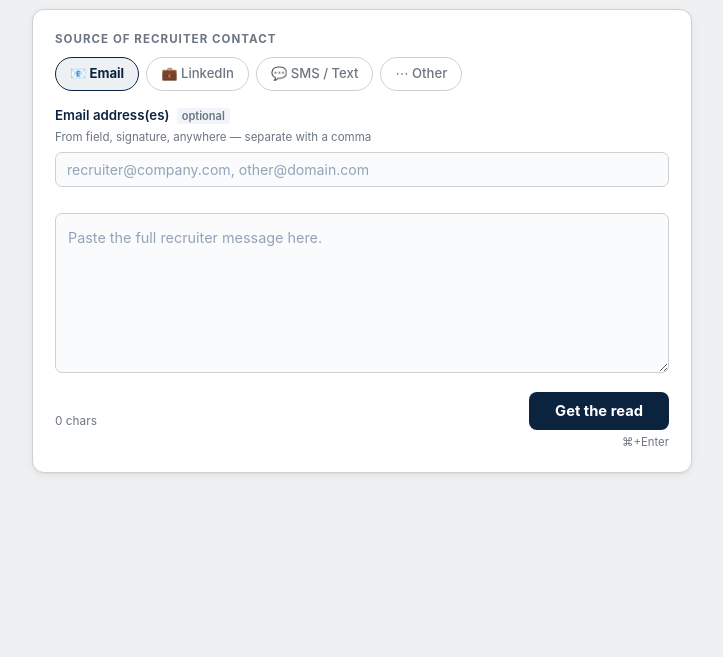
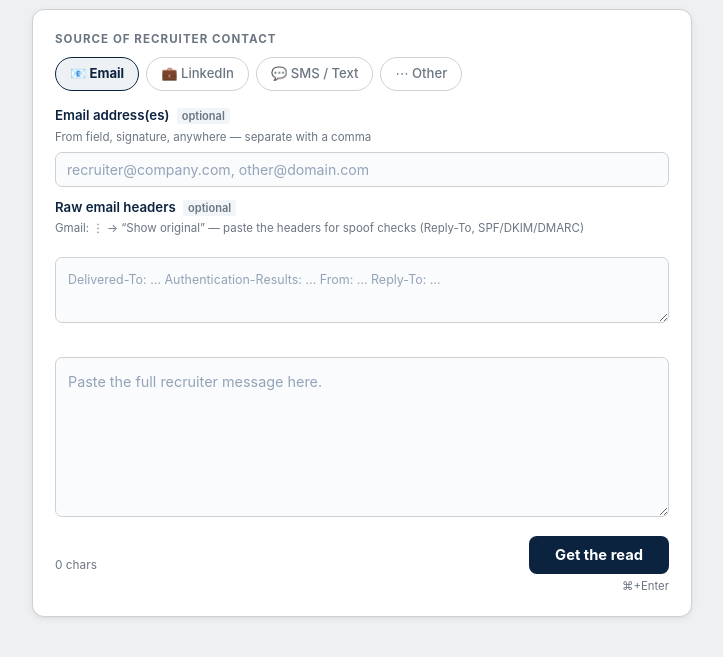
Before and after one commit to molemantis/metier, a Flask app: page / in a window 1280 px wide. Shown: the part 191-848 px from the top of the page, without its empty margins (278-1001 px from the left). Before the commit the page ends 665 px from the top, so only its background shows below. Run offline with Flask 3, Linux system fonts and the light colour scheme.

Commit message:
Add deterministic technical verification layer for recruiter vetting
New automated checks that run before the LLM and feed it hard evidence:

- Link & URL intelligence: extract every URL in the message; flag URL
  shorteners (hidden destinations) and generic form services used as
  fake application portals; run RDAP age + DNS checks on unfamiliar
  linked domains (previously only sender email domains were checked)
- Email-infrastructure DNS: MX record presence (no MX = spoofed
  corporate sender) and SPF/DMARC checks on sender domains (dnspython)
- Lookalike domain detection: punycode/homoglyph domains, hiring words
  bolted onto domains (acme-careers.net), and digit-substitution
  lookalikes (br1ghtwave when the message names Brightwave)
- Disposable-email detection: burner inboxes (mailinator etc.) flagged
  as near-certain scams
- ATS slug verification: Greenhouse/Lever/Workday/Ashby/Workable/
  SmartRecruiters links get their company slug extracted to verify it
  matches the claimed employer
- Optional raw email headers field on the Analyzer: parses Reply-To
  mismatch (strongest spoof tell), Return-Path mismatch, SPF/DKIM/DMARC
  results, and bulk-mailer fingerprints; Reply-To also feeds the
  known-scammer correlation
- Targeted careers-page scan: site:{domain} careers OR jobs search to
  confirm the company's own site lists roles

Also: new system-prompt section weighting the technical evidence,
removed dead code in run_domain_checks. Requires pip install -r
requirements.txt (new dependency: dnspython).

Co-Authored-By: Claude Opus 4.8 <noreply@anthropic.com>

```diff
--- a/app.py
+++ b/app.py
@@ -135,6 +135,173 @@ def _norm_phone(v): return re.sub(r"\D", "", v)
 
 PERSONAL_DOMAINS = {"gmail.com","yahoo.com","hotmail.com","outlook.com",
                     "icloud.com","aol.com","protonmail.com","me.com","live.com"}
+
+# Disposable/temporary inboxes — near-certain scam when used for recruiting outreach
+DISPOSABLE_DOMAINS = {
+    "mailinator.com","guerrillamail.com","10minutemail.com","temp-mail.org","tempmail.com",
+    "throwawaymail.com","yopmail.com","getnada.com","maildrop.cc","sharklasers.com",
+    "trashmail.com","mohmal.com","emailondeck.com","mintemail.com","dispostable.com",
+    "fakeinbox.com","mailnesia.com","tempinbox.com","spamgourmet.com","mytemp.email",
+}
+
+# Link intelligence — shorteners hide destinations; form services are not hiring portals
+URL_SHORTENERS = {"bit.ly","tinyurl.com","t.co","goo.gl","ow.ly","is.gd","buff.ly",
+                  "rebrand.ly","cutt.ly","shorturl.at","rb.gy","tiny.cc"}
+FORM_SERVICES  = {"forms.gle","forms.office.com","typeform.com","jotform.com","tally.so",
+                  "surveymonkey.com","wufoo.com","cognitoforms.com","formstack.com","airtable.com"}
+# Hosts we never run age checks on (well-known infrastructure, not evidence either way)
+SKIP_LINK_HOSTS = {"linkedin.com","lnkd.in","calendly.com","zoom.us","google.com",
+                   "docs.google.com","meet.google.com","teams.microsoft.com","github.com",
+                   "x.com","twitter.com","youtube.com","indeed.com","ziprecruiter.com","glassdoor.com"}
+
+def _host_matches(host, ref):
+    return host == ref or host.endswith("." + ref)
+
+def _ats_info(host, path):
+    """Identify a real ATS link and pull the company slug so it can be checked
+    against the claimed employer. Returns (ats_name, slug) or None."""
+    seg = lambda: (path.strip("/").split("/") or [""])[0]
+    if _host_matches(host, "greenhouse.io")        and seg(): return ("Greenhouse", seg())
+    if _host_matches(host, "jobs.lever.co")        and seg(): return ("Lever", seg())
+    if _host_matches(host, "jobs.ashbyhq.com")     and seg(): return ("Ashby", seg())
+    if _host_matches(host, "apply.workable.com")   and seg(): return ("Workable", seg())
+    if _host_matches(host, "jobs.smartrecruiters.com") and seg(): return ("SmartRecruiters", seg())
+    first = host.split(".")[0]
+    if host.endswith(".myworkdayjobs.com"): return ("Workday", first)
+    if host.endswith(".recruitee.com"):     return ("Recruitee", first)
+    if host.endswith(".breezy.hr"):         return ("Breezy", first)
+    if host.endswith(".bamboohr.com"):      return ("BambooHR", first)
+    if host.endswith(".icims.com"):         return ("iCIMS", first)
+    return None
+
+_URL_RE = re.compile(r"""https?://[^\s<>"')\]]+|\bwww\.[A-Za-z0-9.-]+\.[A-Za-z]{2,}[^\s<>"')\]]*""")
+
+def _extract_urls(text):
+    return list(dict.fromkeys(u.rstrip(".,;:!?") for u in _URL_RE.findall(text or "")))
+
+def _url_host_path(url):
+    if url.startswith("www."): url = "http://" + url
+    try:
+        from urllib.parse import urlparse
+        p = urlparse(url)
+        return (p.hostname or "").lower(), p.path or ""
+    except Exception:
+        return "", ""
+
+_LEET = str.maketrans("0135478", "oleastb")
+_HIRING_WORDS = r"(careers?|jobs?|hiring|recruit(?:ing|ment)?|talent|apply|hr)"
+
+def _lookalike_notes(host, message):
+    """Deterministic lookalike tells for a domain: punycode, hiring-word bolt-ons,
+    and digit-substitution of a brand named in plain letters elsewhere in the message."""
+    notes = []
+    if "xn--" in host:
+        notes.append("⚠ PUNYCODE/HOMOGLYPH DOMAIN — characters disguised to imitate another domain")
+    labels = host.split(".")
+    label = labels[-2] if len(labels) >= 2 else labels[0]
+    if "-" in label and re.search(rf"(^|-){_HIRING_WORDS}(-|$)", label):
+        notes.append("⚠ hiring word bolted onto the domain — real companies host careers on their main domain")
+    _LEET_I = str.maketrans("0135478", "oieastb")   # leet "1" reads as both "l" and "i"
+    for part in label.split("-"):
+        if not any(ch.isdigit() for ch in part): continue
+        for plain in {part.translate(_LEET), part.translate(_LEET_I)}:
+            if plain != part and len(plain) > 3 and re.search(rf"\b{re.escape(plain)}\b", (message or ""), re.IGNORECASE):
+                notes.append(f"⚠ DIGIT-SUBSTITUTION LOOKALIKE of “{plain}” — classic impersonation registration")
+                break
+    return notes
+
+def run_url_checks(message: str) -> str:
+    """Deterministic link intelligence on every URL in the message body —
+    shorteners, form-service 'portals', ATS slugs, lookalikes, and age checks
+    on unfamiliar linked domains. Runs before the LLM so it scores on evidence."""
+    urls = _extract_urls(message)
+    if not urls: return ""
+    lines, seen, aged = ["\n## Link & URL Checks (automated)"], set(), 0
+    for url in urls[:8]:
+        host, path = _url_host_path(url)
+        if not host or host in seen: continue
+        seen.add(host)
+        notes = []
+        if any(_host_matches(host, s) for s in URL_SHORTENERS):
+            notes.append("⚠ URL SHORTENER — destination hidden; legitimate recruiters link directly")
+        if any(_host_matches(host, s) for s in FORM_SERVICES):
+            notes.append("⚠ generic form service used as an application path — real companies use their ATS or careers site")
+        ats = _ats_info(host, path)
+        if ats:
+            notes.append(f"ATS link ({ats[0]}), company slug “{ats[1]}” — verify the slug matches the claimed employer")
+        notes += _lookalike_notes(host, message)
+        skip = (any(_host_matches(host, s) for s in SKIP_LINK_HOSTS) or host in PERSONAL_DOMAINS
+                or any(_host_matches(host, s) for s in URL_SHORTENERS)
+                or any(_host_matches(host, s) for s in FORM_SERVICES))
+        if not ats and not skip and aged < 3:
+            reg = ".".join(host.split(".")[-2:])
+            info = check_domain(reg)
+            aged += 1
+            if info["age_days"] is not None and info["age_days"] < 180:
+                notes.append(f"⚠ linked domain registered only {info['age_days']} days ago ({info['reg_date']})")
+            elif info["age_days"] is not None:
+                notes.append(f"linked domain established ({info['reg_date']})")
+            if not info["resolves"]:
+                notes.append("⚠ linked domain does not resolve")
+        if notes:
+            lines.append(f"- {host}: " + "; ".join(notes))
+    return "\n".join(lines) if len(lines) > 1 else ""
+
+def check_email_dns(domain: str) -> dict:
+    """MX/SPF/DMARC presence — real corporate domains have mail infrastructure."""
+    out = {"mx": None, "spf": None, "dmarc": None}
+    try:
+        import dns.resolver
+    except ImportError:
+        return out
+    res = dns.resolver.Resolver(); res.timeout = res.lifetime = 4
+    try: out["mx"] = bool(res.resolve(domain, "MX"))
+    except Exception: out["mx"] = False
+    try:
+        txts = [b"".join(r.strings).decode(errors="replace") for r in res.resolve(domain, "TXT")]
+        out["spf"] = any(t.lower().startswith("v=spf1") for t in txts)
+    except Exception: out["spf"] = False
+    try:
+        txts = [b"".join(r.strings).decode(errors="replace") for r in res.resolve(f"_dmarc.{domain}", "TXT")]
+        out["dmarc"] = any("v=dmarc1" in t.lower() for t in txts)
+    except Exception: out["dmarc"] = False
+    return out
+
+def parse_email_headers(raw: str):
+    """Parse raw email headers the user pastes from 'Show original'.
+    Returns (findings_text, reply_to_email) — the strongest spoof evidence available."""
+    if not raw or not raw.strip(): return "", None
+    from email.parser import HeaderParser
+    try:
+        h = HeaderParser().parsestr(raw.strip())
+    except Exception:
+        return "", None
+    addr = lambda s: (re.search(r"[\w.+-]+@[\w.-]+", s or "") or [None]) and \
+                     (re.search(r"[\w.+-]+@[\w.-]+", s or "").group(0).lower()
+                      if re.search(r"[\w.+-]+@[\w.-]+", s or "") else None)
+    frm, rep, rp = addr(h.get("From")), addr(h.get("Reply-To")), addr(h.get("Return-Path"))
+    dom = lambda a: a.split("@")[1] if a and "@" in a else ""
+    lines = ["\n## Email Header Analysis (automated, from raw headers)"]
+    if frm: lines.append(f"From: {frm}")
+    if rep and frm and dom(rep) != dom(frm):
+        lines.append(f"⚠ REPLY-TO MISMATCH: From is @{dom(frm)} but replies are routed to {rep} — classic spoof/impersonation pattern")
+    elif rep:
+        lines.append(f"Reply-To: {rep} (matches From domain)")
+    if rp and frm and dom(rp) != dom(frm):
+        lines.append(f"⚠ Return-Path domain (@{dom(rp)}) differs from From domain (@{dom(frm)})")
+    auth = h.get("Authentication-Results", "")
+    if auth:
+        for mech in ("spf", "dkim", "dmarc"):
+            m = re.search(rf"{mech}=(\w+)", auth, re.IGNORECASE)
+            if m:
+                r = m.group(1).lower()
+                lines.append(f"{mech.upper()}: {'pass ✓' if r == 'pass' else '⚠ ' + r.upper() + ' — sender authentication failed or missing'}")
+    else:
+        lines.append("No Authentication-Results header found in the pasted headers")
+    bulk = h.get("X-Mailer", "") + " " + (h.get("List-Unsubscribe") or "")
+    if re.search(r"sendgrid|mailgun|mailchimp|brevo|sendinblue|campaign", bulk, re.IGNORECASE) or h.get("List-Unsubscribe"):
+        lines.append("Sent via bulk-mail infrastructure (mass outreach, not a personal note)")
+    return ("\n".join(lines) if len(lines) > 1 else ""), rep
 
 # ── Keyword pre-screening ──────────────────────────────────────────────────────
 # Runs instantly before the Claude call — catches obvious patterns for free.
@@ -411,14 +578,17 @@ def check_domain(domain: str) -> dict:
         result["error"] = str(e)
     return result
 
-def run_domain_checks(domains: list[str]) -> str:
-    """Automated domain intel (age via RDAP, DNS resolution) — runs BEFORE Claude
-    so the model factors it straight into the verdict. Returns a text block."""
+def run_domain_checks(domains: list[str], message: str = "") -> str:
+    """Automated domain intel (age via RDAP, DNS/MX/SPF/DMARC, lookalike tells) —
+    runs BEFORE Claude so the model factors it straight into the verdict."""
     lines = []
     for domain in domains[:3]:
-        if not domain or domain in PERSONAL_DOMAINS:
-            if domain in PERSONAL_DOMAINS:
-                lines.append(f"{domain}: personal email provider (gmail/yahoo/etc) — not a company domain")
+        if not domain: continue
+        if domain in DISPOSABLE_DOMAINS:
+            lines.append(f"{domain}: ⚠ DISPOSABLE/TEMPORARY EMAIL DOMAIN — burner inbox, near-certain scam")
+            continue
+        if domain in PERSONAL_DOMAINS:
+            lines.append(f"{domain}: personal email provider (gmail/yahoo/etc) — not a company domain")
             continue
         info = check_domain(domain)
         bits = [f"{domain}:"]
@@ -432,9 +602,18 @@ def run_domain_checks(domains: list[str]) -> str:
         else:
             bits.append("registration date unknown")
         bits.append("resolves (live)" if info["resolves"] else "⚠ DOES NOT RESOLVE — domain may not exist")
+        mail = check_email_dns(domain)
+        if mail["mx"] is not None:
+            if not mail["mx"]:
+                bits.append("⚠ NO MX RECORDS — this domain cannot receive email; a 'corporate' sender here is spoofed")
+            else:
+                missing = [k.upper() for k in ("spf", "dmarc") if mail[k] is False]
+                bits.append("mail infra: MX ✓ " + ("SPF/DMARC ✓" if not missing
+                            else "⚠ missing " + "/".join(missing) + " — unusual for a real company domain"))
+        for n in _lookalike_notes(domain, message):
+            bits.append(n)
         lines.append(" ".join(bits))
     return "\n".join(lines) if lines else "No company domains to check."
-    return checklist
 
 # ── Web research ───────────────────────────────────────────────────────────────
 
@@ -513,6 +692,13 @@ def run_web_research(message, sender_email, channel=None, contact_info=None):
 
             for cname in ids.get("names", [])[:1]:
                 _search(f'"{cname}" recruiter scam OR fraud', n=3)
+
+            # ── Careers-page scan — does the company's own site list jobs at all? ──
+            for domain in ids["domains"][:3]:
+                if domain not in PERSONAL_DOMAINS and domain not in DISPOSABLE_DOMAINS:
+                    lines.append(f"\n## Careers page scan: {domain}")
+                    _search(f"site:{domain} careers OR jobs", n=3)
+                    break
 
     except ImportError: return "Web research unavailable."
     except Exception as e: return f"Web research error: {e}"
@@ -749,6 +935,26 @@ The search results may include channel-specific scans, labeled with headers like
 Always name the specific finding in `web_presence.red_flags` so the job seeker sees the evidence.
 
 ---
+## AUTOMATED TECHNICAL EVIDENCE — how to weight it
+Each message arrives with automated technical blocks: domain age + DNS/MX/SPF/DMARC results, \
+Link & URL checks, an optional Email Header Analysis, and a careers-page scan. Treat these as \
+hard evidence, stronger than tone or wording:
+- **REPLY-TO MISMATCH, failed SPF/DKIM/DMARC, or a disposable email domain** → near-certain \
+  spoof or scam. Score very high and say exactly which check failed.
+- **A claimed corporate domain with no MX records or missing SPF/DMARC** → strong red flag; \
+  real companies have mail infrastructure.
+- **URL shorteners or generic form services (Google Forms, Typeform, etc.) as the application \
+  path** → strong red flag; nobody hires through a survey form.
+- **Punycode, digit-substitution lookalikes, or hiring words bolted onto a domain \
+  (acme-careers.net)** → treat as impersonation.
+- **Young domains (<180 days) — sender or linked — claiming an established company** → strong red flag.
+- **ATS links (Greenhouse/Lever/Workday/Ashby…)**: if the company slug matches the claimed \
+  employer, that supports legitimacy; a slug for a different company is a red flag.
+- **Careers-page scan hits showing the role on the company's own site** → genuine legitimacy support.
+Cite the specific technical finding by name in `red_flags` or `legitimate_signals` so the job \
+seeker sees the evidence, not just a conclusion.
+
+---
 ## DO THE WORK YOURSELF — DON'T HAND OUT HOMEWORK
 You are given automated intelligence with each message: live web search results, domain-age \
 and DNS checks, scam-report scans, and channel-specific lookups (phone/LinkedIn/platform). \
@@ -896,7 +1102,7 @@ def build_content(message, channel, sender_email, web_results, domain_findings,
         + (f"Sender email: {sender_email}\n" if sender_email else "")
         + (prior_block + "\n" if prior_block else "")
         + kf_text
-        + f"\n## Automated Domain Checks (RDAP age + DNS)\n{domain_findings}\n"
+        + f"\n## Automated Technical Checks (domain age, DNS/MX/SPF/DMARC, links, email headers)\n{domain_findings}\n"
         + f"\n## Web Research\n{web_results}\n"
         + "\n## Recruiter Message\n---\n" + message + "\n---\n"
         + "\nUsing the automated checks and web research above, reach a conclusive verdict. "
@@ -976,9 +1182,16 @@ def analyze_route():
 
     keyword_flags   = detect_keyword_flags(augmented)
     web_results     = run_web_research(augmented, sender_email, channel, contact_info)
-    # Automated domain intel (RDAP age + DNS) — done up front so Claude factors it in
+    # Automated technical intel — all done up front so Claude scores on evidence
     quick           = _quick_extract(augmented, sender_email)
-    domain_findings = run_domain_checks(quick["domains"])
+    domain_findings = run_domain_checks(quick["domains"], augmented)
+    url_findings    = run_url_checks(augmented)
+    header_findings, reply_to = parse_email_headers(data.get("email_headers") or "")
+    if reply_to and reply_to not in quick["emails"]:        # Reply-To is the real destination
+        quick["emails"].append(reply_to)
+        rd = reply_to.split("@")[1]
+        if rd not in quick["domains"]: quick["domains"].append(rd)
+    tech_findings = "\n".join(b for b in (domain_findings, url_findings, header_findings) if b)
 
     # Cross-reference this sender against the user's prior entries (known/repeat contacts)
     prior_norm = {_norm(e) for e in quick["emails"]} \
@@ -991,7 +1204,7 @@ def analyze_route():
     prior_block = prior_history_block(_prior_matches(prior_norm))
 
     try:
-        analysis, usage = analyze(augmented, channel, sender_email, web_results, domain_findings, keyword_flags, prior_block)
+        analysis, usage = analyze(augmented, channel, sender_email, web_results, tech_findings, keyword_flags, prior_block)
     except ImportError:
         return jsonify({"error": "The 'openai' package is required for OpenAI/Grok. Run: pip install openai"}), 500
     except Exception as exc:
--- a/requirements.txt
+++ b/requirements.txt
@@ -5,3 +5,4 @@ flask>=3.0
 python-dotenv>=1.0
 ddgs>=0.1
 requests>=2.31
+dnspython>=2.4       # MX/SPF/DMARC checks on sender domains
--- a/templates/index.html
+++ b/templates/index.html
@@ -275,6 +275,11 @@
           <span class="ht">From field, signature, anywhere — separate with a comma</span>
         </label>
         <input type="text" id="sEmail" placeholder="recruiter@company.com, other@domain.com"/>
+        <label class="fl" for="emailHeaders" style="margin-top:10px">
+          Raw email headers <span class="op">optional</span>
+          <span class="ht">Gmail: ⋮ → “Show original” — paste the headers for spoof checks (Reply-To, SPF/DKIM/DMARC)</span>
+        </label>
+        <textarea id="emailHeaders" style="min-height:64px;font-size:.78rem" placeholder="Delivered-To: … Authentication-Results: … From: … Reply-To: …"></textarea>
       </div>
 
       <!-- LinkedIn: profile URL -->
@@ -659,8 +664,10 @@
     hideErr(); setLoad(true,abtn,spin,btnTxt,'Researching + analyzing…');
     resEl.style.display='none';
     try{
+      const hdrEl=document.getElementById('emailHeaders');
+      const email_headers=(channel==='email'&&hdrEl)?(hdrEl.value.trim()||null):null;
       const r=await fetch('/analyze',{method:'POST',headers:{'Content-Type':'application/json'},
-        body:JSON.stringify({message,channel,contact_info})});
+        body:JSON.stringify({message,channel,contact_info,email_headers})});
       const d=await r.json();
       if(!r.ok){showErr(d.error||'Something went wrong.');return;}
       renderResults(d);
@@ -728,7 +735,7 @@
 
   function resetForm(){
     resEl.style.display='none'; msgEl.value=''; ccEl.textContent='0 chars';
-    ['sEmail','linkedinUrl','phoneNum','otherSource'].forEach(id=>{
+    ['sEmail','linkedinUrl','phoneNum','otherSource','emailHeaders'].forEach(id=>{
       const el=document.getElementById(id); if(el) el.value='';
     });
     hideErr(); curAnalysisId=null;
```
